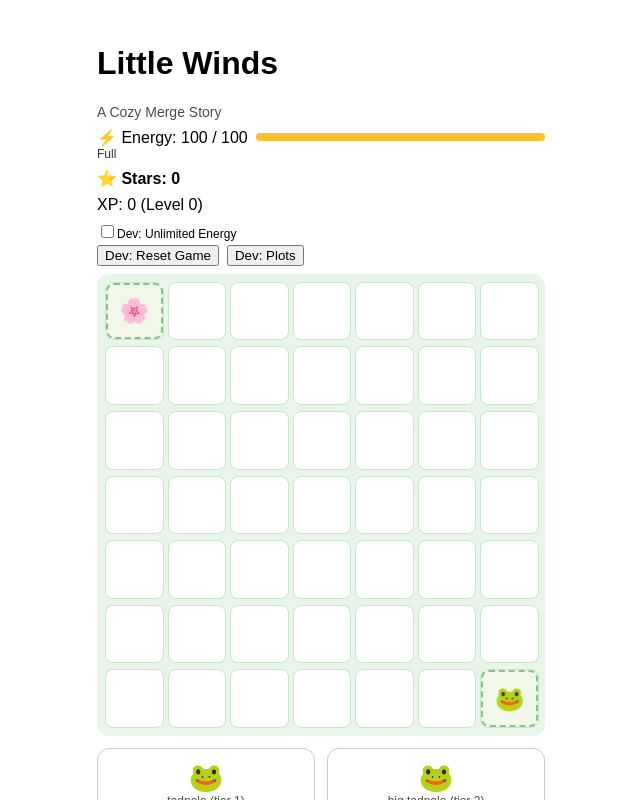
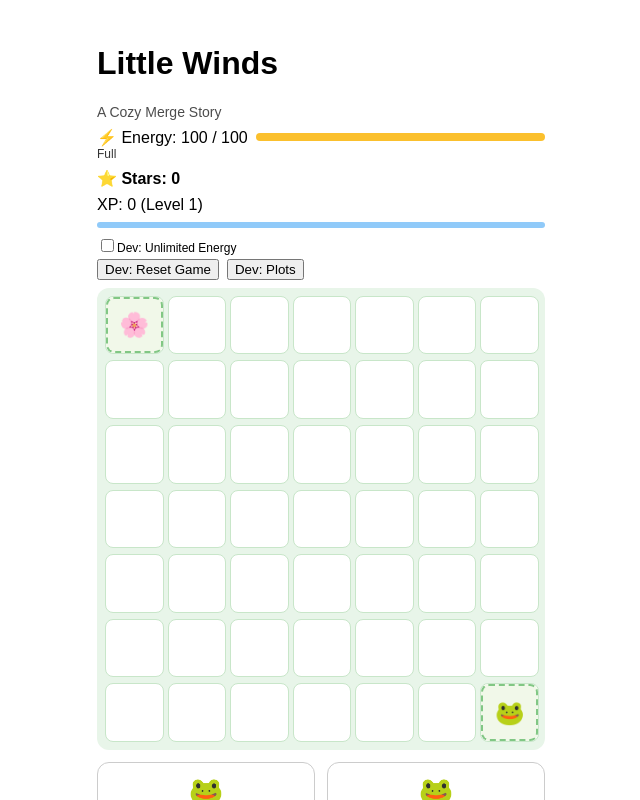
Before and after one commit to sssamanther/matchy, a React (Vite) app: page / in a window 1280 px wide. Shown: the top 800 px of the page, without its empty margins (319-959 px from the left). Built offline with nearby package versions, Linux system fonts and the light colour scheme.

Commit message:
Fix levels, XP, order availability labels

```diff
--- a/src/App.tsx
+++ b/src/App.tsx
@@ -1,5 +1,6 @@
 import { useState } from 'react';
 import { useGame } from './hooks/useGame';
+import { xpForNextLevel as xpProgress } from './game/progress';
 import Board from './components/Board';
 import OrderPanel from './components/OrderPanel';
 
@@ -34,6 +35,9 @@ export default function App() {
       <EnergyBar energy={g.energy} maxEnergy={g.maxEnergy} energyUpdatedAt={g.energyUpdatedAt} />
       <div style={{ marginBottom: 8, fontWeight: 'bold' }}>⭐ Stars: {g.starBalance}</div>
       <div style={{ marginBottom: 8 }}>XP: {g.xp} (Level {g.level})</div>
+      <div style={{ height: 6, background: '#eee', borderRadius: 3, overflow: 'hidden', marginBottom: 8 }}>
+        <div style={{ width: `${xpProgress(g.xp).pct}%`, height: '100%', background: '#90caf9' }} />
+      </div>
       {import.meta.env.DEV && (
         <div style={{ marginBottom: 8, fontSize: 12 }}>
           <label style={{ display: 'block' }}>
--- a/src/components/OrderPanel.tsx
+++ b/src/components/OrderPanel.tsx
@@ -79,7 +79,7 @@ export default function OrderPanel({
                 Need: {o.count}
               </div>
               <div style={{ textAlign: 'center', fontSize: 12 }}>
-                {have}/{o.count} collected
+                {have}/{o.count} available
               </div>
               <div style={{ textAlign: 'center', fontSize: 12, color: '#f9a825' }}>
                 Reward: +{rewardFor(o)} ⭐
--- a/src/game/progress.ts
+++ b/src/game/progress.ts
@@ -17,6 +17,31 @@ export function gardenLevel(stars: number): number {
   return level;
 }
 
+export const XP_THRESHOLDS: number[] = [0, 0, 50, 125, 225, 350, 500];
+
+export function xpForNextLevel(xp: number): { current: number; needed: number; pct: number } {
+  const level = levelFromXp(xp);
+  const nextThreshold = XP_THRESHOLDS[level] ?? (XP_THRESHOLDS[XP_THRESHOLDS.length - 1] + 200 * (level - (XP_THRESHOLDS.length - 1)));
+  const prevThreshold = XP_THRESHOLDS[level - 1] ?? 0;
+  const current = xp - prevThreshold;
+  const needed = nextThreshold - prevThreshold;
+  const pct = needed > 0 ? (current / needed) * 100 : 100;
+  return { current, needed, pct };
+}
+
+export function levelFromXp(xp: number): number {
+  let level = 1;
+  for (let i = 1; i < XP_THRESHOLDS.length; i++) {
+    if (xp >= XP_THRESHOLDS[i]) level = i;
+  }
+  // beyond table: +1 every 200 xp
+  if (xp >= XP_THRESHOLDS[XP_THRESHOLDS.length - 1]) {
+    const extra = Math.floor((xp - XP_THRESHOLDS[XP_THRESHOLDS.length - 1]) / 200);
+    level += extra;
+  }
+  return level;
+}
+
 export function initialProgress(): Progress {
   return { currentPlot: 1, stars: 0, plotStars: 0, completedOrders: 0 };
 }
--- a/src/game/state.ts
+++ b/src/game/state.ts
@@ -10,7 +10,7 @@ import { PLOTS } from './plots';
 import { RESTORATION_TASKS, isTaskAvailable } from './restoration';
 import { computeUnlockedFeatures } from './garden';
 import { generateOrder, generateOrderSet, rewardFor, migrateOrders } from './orders';
-import { initialProgress, type Progress } from './progress';
+import { initialProgress, levelFromXp, type Progress } from './progress';
 import { regenerateEnergy } from './energy';
 import { ENERGY_CONFIG } from './energyConfig';
 import { CHAIN_TIER_COUNT } from './types';
@@ -106,7 +106,7 @@ export function createInitialState(saved?: PersistedGameState | null, now: numbe
     ),
     starBalance: saved.starBalance ?? saved.progress?.stars ?? 0,
     xp: saved.xp ?? 0,
-    level: saved.level ?? 0,
+    level: saved.level && saved.level > 0 ? saved.level : levelFromXp(saved.xp ?? 0),
     completedRestoration: saved.completedRestoration ?? [],
     unlockedChains: saved.unlockedChains ?? (['frog', 'flower', 'mushroom', 'berry'] as ChainId[]),
     gardenUnlocks: computeUnlockedFeatures((saved.completedRestoration ?? []).length, saved.gardenUnlocks ?? []),
@@ -127,7 +127,7 @@ export function createInitialState(saved?: PersistedGameState | null, now: numbe
     energyUpdatedAt: now,
     starBalance: 0,
     xp: 0,
-    level: 0,
+    level: levelFromXp(0),
     completedRestoration: [],
     unlockedChains: (['frog', 'flower', 'mushroom', 'berry'] as ChainId[]),
     gardenUnlocks: [],
@@ -233,6 +233,7 @@ export function gameReducer(state: GameState, action: GameAction): GameState {
         progress: newProgress,
         starBalance: state.starBalance + reward,
         xp: state.xp + reward,
+        level: levelFromXp(state.xp + reward),
       };
     }
 
@@ -321,6 +322,7 @@ export function gameReducer(state: GameState, action: GameAction): GameState {
         completedRestoration: newCompleted,
         gardenUnlocks: computeUnlockedFeatures(newCompleted.length, state.gardenUnlocks),
         xp: state.xp + task.cost,
+        level: levelFromXp(state.xp + task.cost),
       };
     }
 
```
